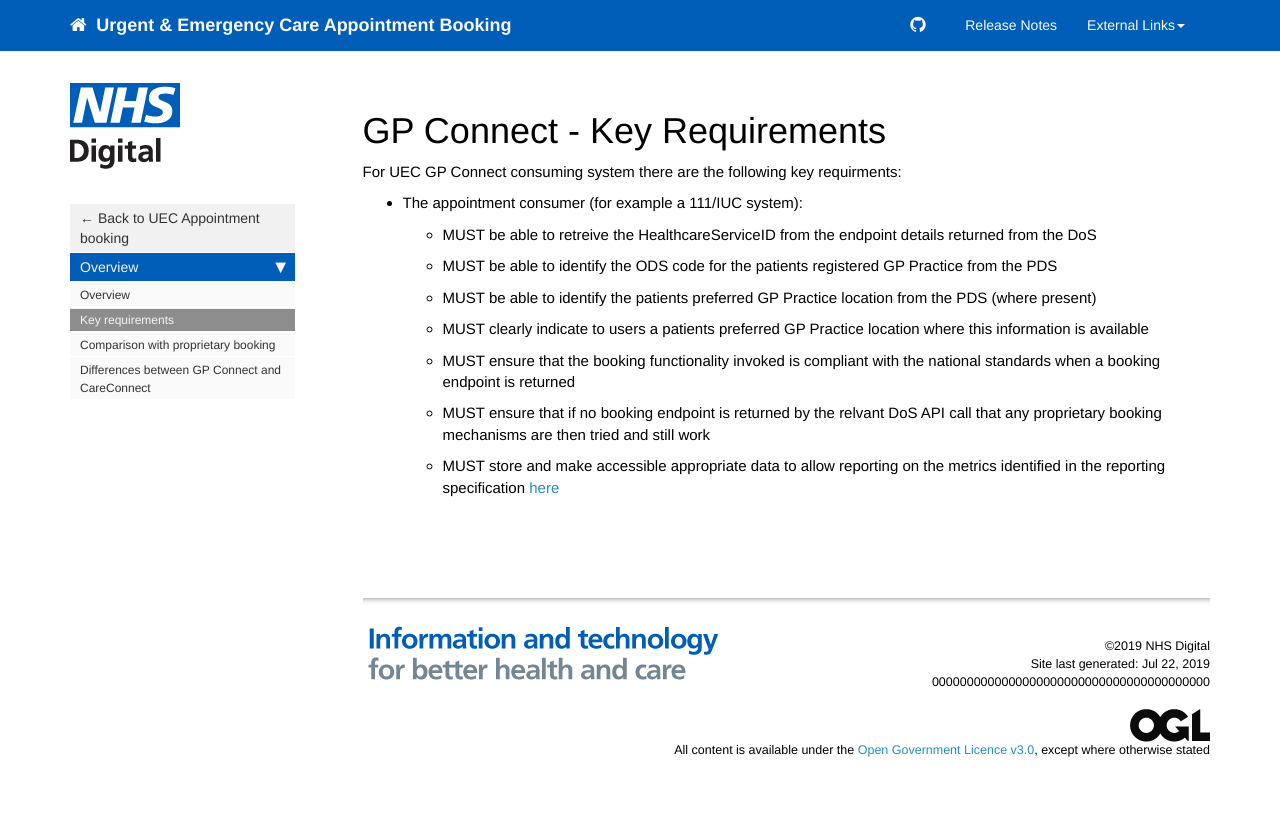
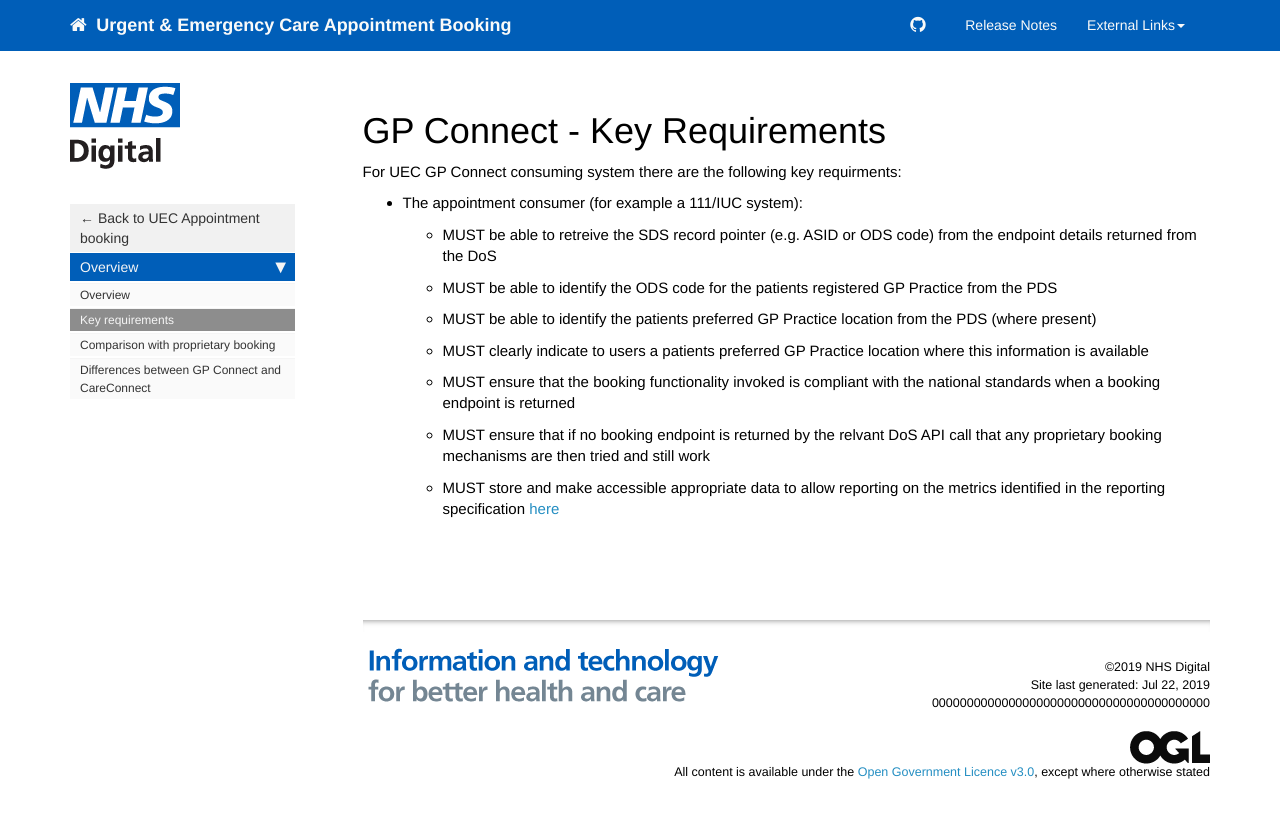
Before and after one commit to nhsd-a2si/docs-uec-appts, a Jekyll site: the page built from _pages/functional_spec/gpc/gpc_requirement.md, in a window 1280 px wide. Shown: the top 818 px of the page. Built offline with Jekyll 4.4.1, drawn with Linux system fonts in a browser that asks for light colours; nearby versions of some CDN libraries.

Commit message:
Update gpc_requirement.md

```diff
--- a/_pages/functional_spec/gpc/gpc_requirement.md
+++ b/_pages/functional_spec/gpc/gpc_requirement.md
@@ -10,7 +10,7 @@ folder: functional_spec
 For UEC GP Connect consuming system there are the following key requirments:
 
 * The appointment consumer (for example a 111/IUC system):
-  * MUST be able to retreive the HealthcareServiceID from the endpoint details returned from the DoS
+  * MUST be able to retreive the SDS record pointer (e.g. ASID or ODS code) from the endpoint details returned from the DoS
   * MUST be able to identify the ODS code for the patients registered GP Practice from the PDS
   * MUST be able to identify the patients preferred GP Practice location from the PDS (where present)
   * MUST clearly indicate to users a patients preferred GP Practice location where this information is available
```
